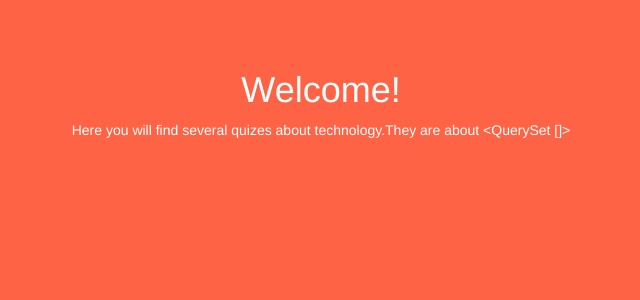
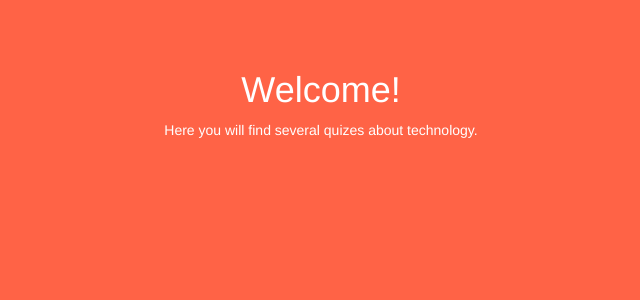
Before and after one commit to vanessmeyer/quizproject, a Django app: page / in a window 1280 px wide. Shown: the top 300 px of the page, without its empty margins (319-959 px from the left). Run offline with Django 3.2, Linux system fonts and the light colour scheme; data that the repository does not hold is empty; some libraries are stand-ins or nearby versions.

Commit message:
removed placeholder

```diff
--- a/quiz/templates/startpage.html
+++ b/quiz/templates/startpage.html
@@ -16,7 +16,7 @@
     <script src="https://ajax.googleapis.com/ajax/libs/jquery/1.12.4/jquery.min.js"></script>
     <!-- Include all compiled plugins (below), or include individual files as needed -->
     <script src="js/bootstrap.min.js"></script>
-    <div class="intro"><h1>Welcome!</h1>Here you will find several quizes about technology.They are about {{ quizzes }} </div><br>
+    <div class="intro"><h1>Welcome!</h1>Here you will find several quizes about technology.</div><br>
     <div class="container">
     	{% for quiz in quizzes %}
 	<div class="row">
```
